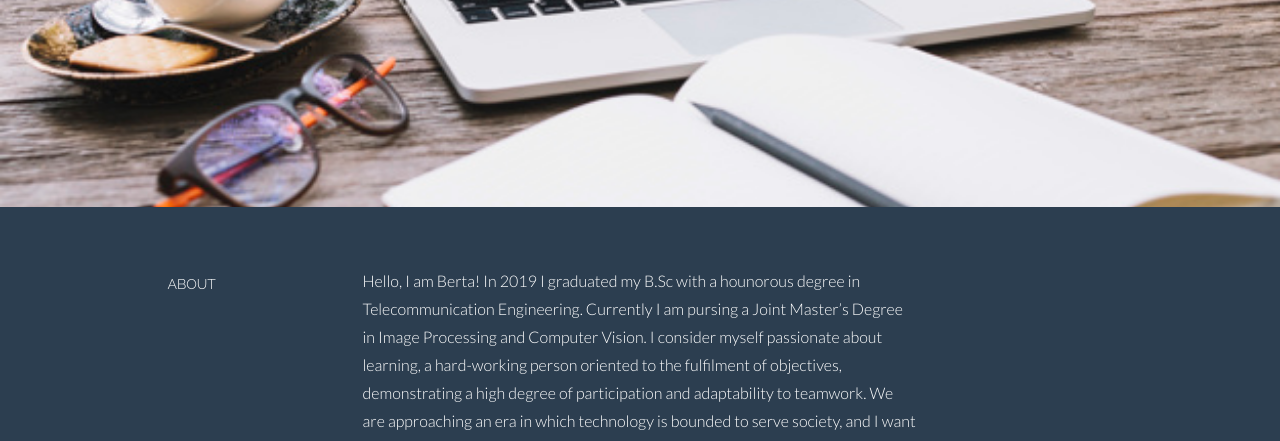
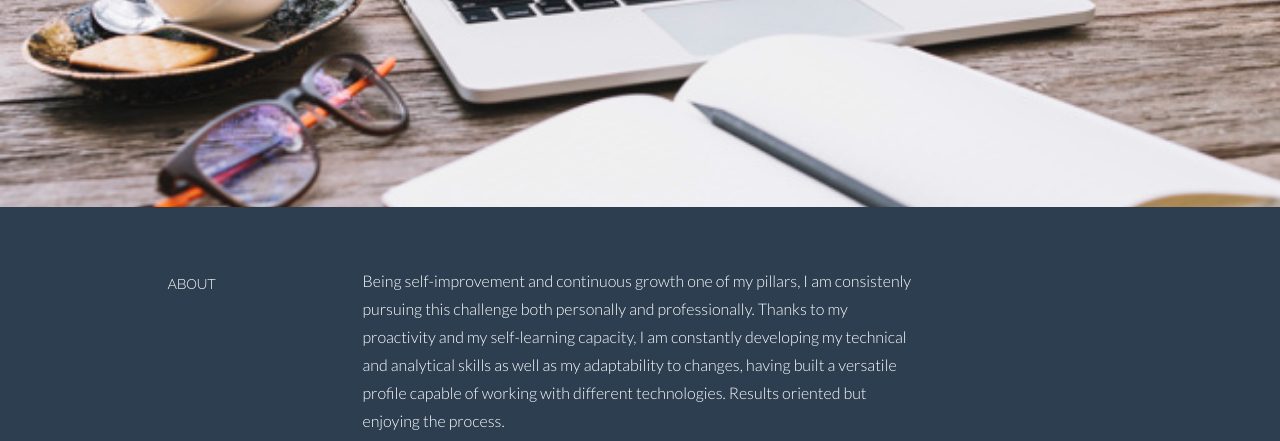
Before and after one commit to bertafmorena/bertafmorena.github.io, a plain HTML site: page index.html in a window 1280 px wide. Shown: the part 353-794 px from the top of the page. Drawn offline with Linux system fonts and the light colour scheme.

Commit message:
update description

```diff
--- a/index.html
+++ b/index.html
@@ -90,7 +90,9 @@
             <h5>ABOUT</h5>
           </div>
           <div class="col-lg-6">
-            <p> Hello, I am Berta! In 2019 I graduated my B.Sc with a hounorous degree in Telecommunication Engineering. Currently I am pursing a Joint Master’s Degree in Image Processing and Computer Vision. I consider myself passionate about learning, a hard-working person oriented to the fulfilment of objectives, demonstrating a high degree of participation and adaptability to teamwork. We are approaching an era in which technology is bounded to serve society, and I want to be part of that adventure.  I would like to be part of a team that shares my same values about fellowship, honesty and motivation for development. </p>
+            <p>
+	    Being self-improvement and continuous growth one of my pillars, I am consistenly pursuing this challenge both personally and professionally. Thanks to my proactivity and my self-learning capacity, I am constantly developing my technical and analytical skills as well as my adaptability to changes, having built a versatile profile capable of working with different technologies. Results oriented but enjoying the process.
+ 	    </p>
           </div>
 
 
@@ -188,6 +190,7 @@
           <sm>2021 - Present</sm>
         </p>
       </div>
+
       <div class="col-lg-6 col-lg-offset-3">
         <p>
           <t>Research Schoolarship</t><br/> VPULab, Universidad Autónoma de Madrid, Spain. <br/>
```
